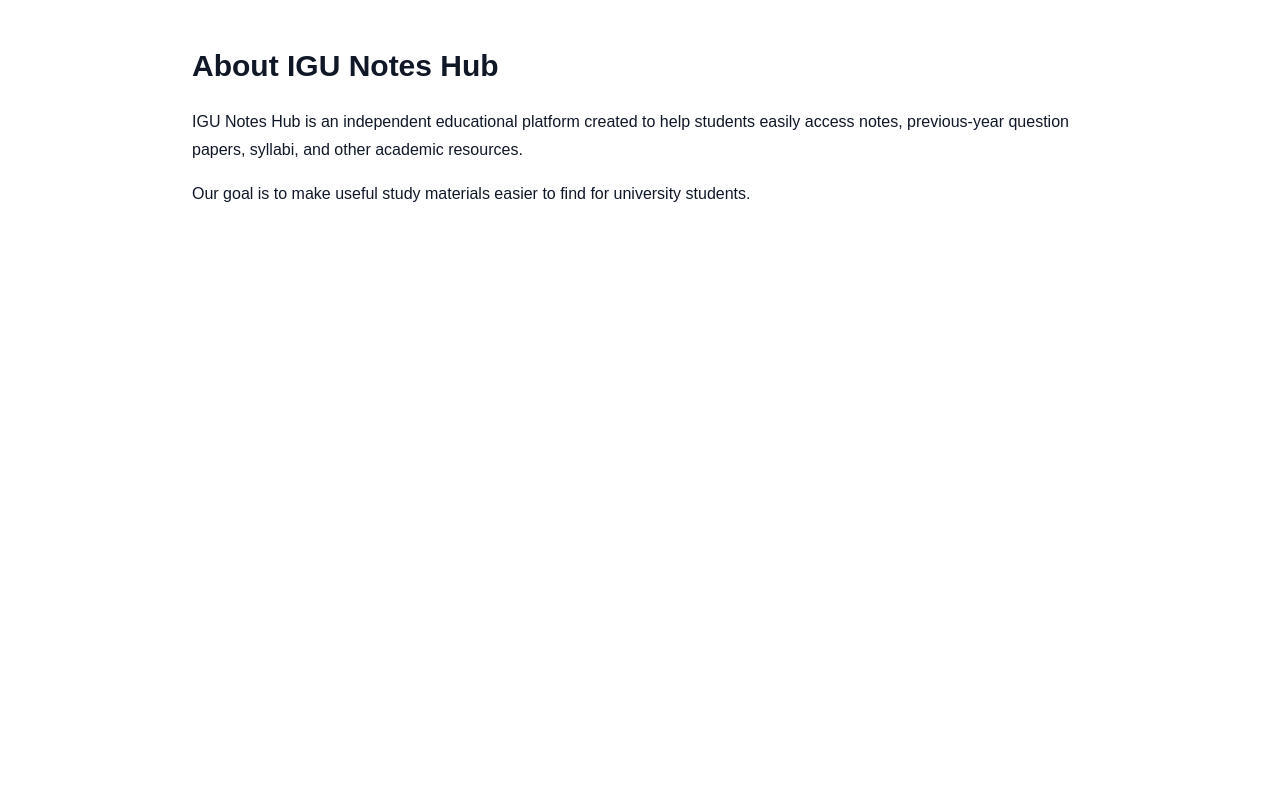
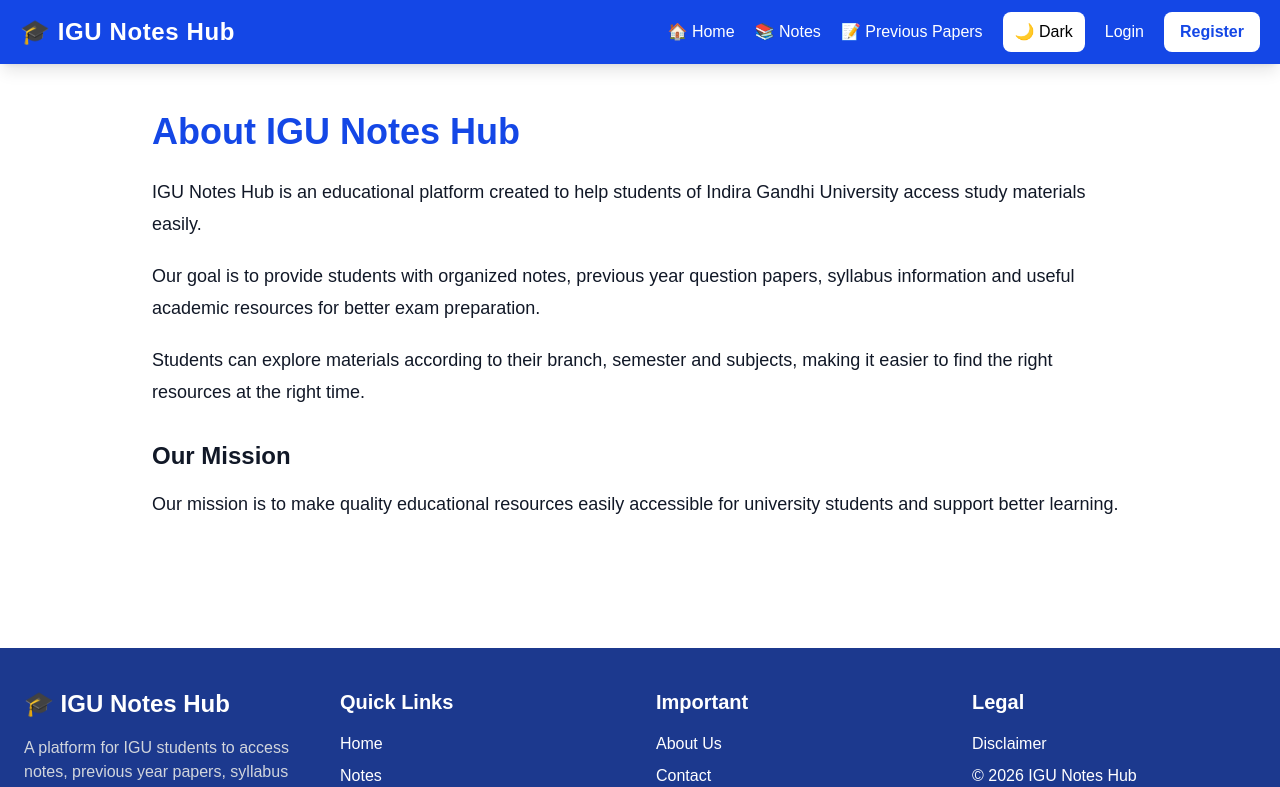
Before and after one commit to ashishydv80016-lang/IGU-Notes-Hub, a React (Vite) app: page /about in a window 1280 px wide. Shown: the top 787 px of the page. Built offline with nearby package versions, Linux system fonts and the light colour scheme; no server answers.

Commit message:
Improve About page content

```diff
--- a/src/pages/About.jsx
+++ b/src/pages/About.jsx
@@ -1,23 +1,51 @@
+import Navbar from "../components/Navbar";
+import Footer from "../components/Footer";
+
 function About() {
   return (
-    <main className="min-h-screen bg-white text-gray-900 px-4 py-12">
-      <div className="mx-auto max-w-4xl">
-        <h1 className="mb-6 text-3xl font-bold">
+    <>
+      <Navbar />
+
+      <div className="max-w-5xl mx-auto px-6 py-12">
+
+        <h1 className="text-4xl font-bold text-blue-700 mb-6">
           About IGU Notes Hub
         </h1>
 
-        <p className="mb-4 leading-7">
-          IGU Notes Hub is an independent educational platform created to help
-          students easily access notes, previous-year question papers, syllabi,
-          and other academic resources.
+        <p className="text-lg leading-8 mb-5">
+          IGU Notes Hub is an educational platform created
+          to help students of Indira Gandhi University
+          access study materials easily.
         </p>
 
-        <p className="leading-7">
-          Our goal is to make useful study materials easier to find for
-          university students.
+        <p className="text-lg leading-8 mb-5">
+          Our goal is to provide students with organized
+          notes, previous year question papers, syllabus
+          information and useful academic resources for
+          better exam preparation.
         </p>
+
+        <p className="text-lg leading-8 mb-5">
+          Students can explore materials according to
+          their branch, semester and subjects, making it
+          easier to find the right resources at the right
+          time.
+        </p>
+
+        <h2 className="text-2xl font-bold mt-8 mb-4">
+          Our Mission
+        </h2>
+
+        <p className="text-lg leading-8">
+          Our mission is to make quality educational
+          resources easily accessible for university
+          students and support better learning.
+        </p>
+
       </div>
-    </main>
+
+      <Footer />
+    </>
   );
 }
 
```
